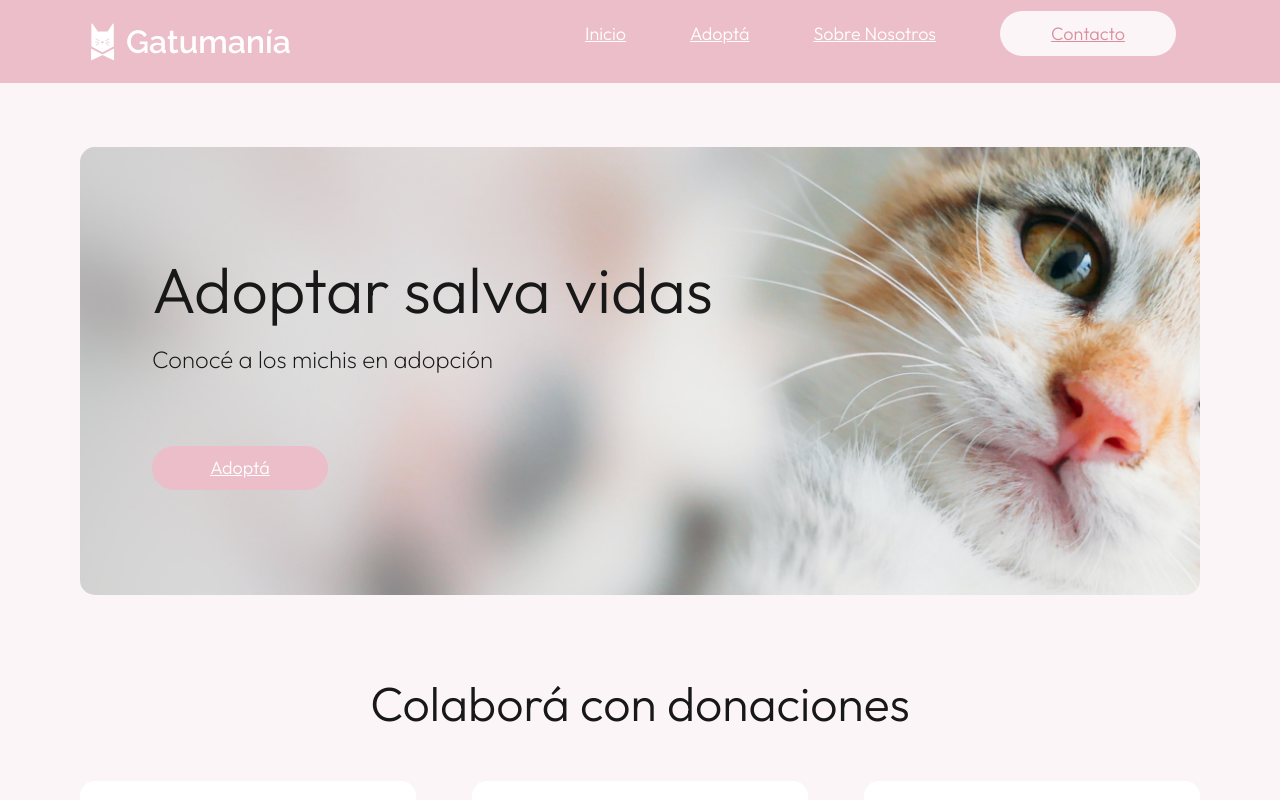
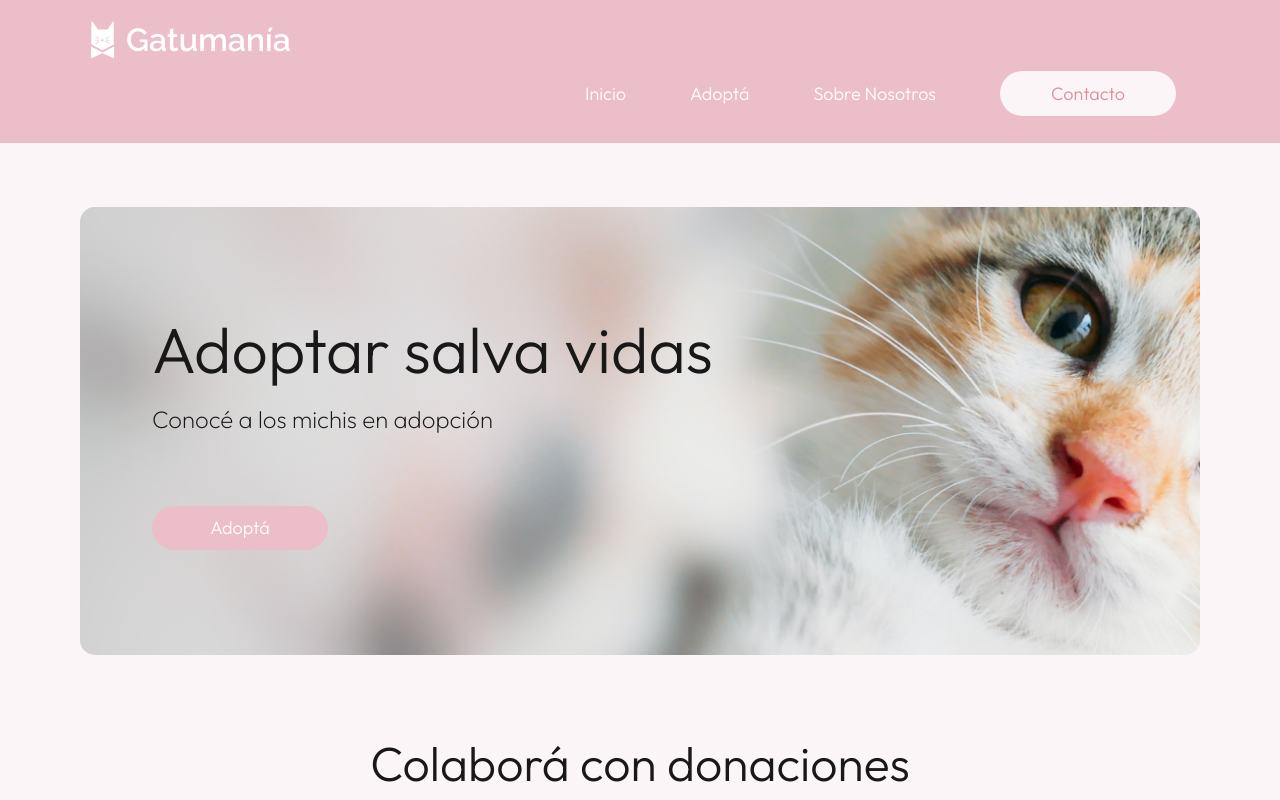
Before and after one commit to sofibaserga/Proyecto_Gatu, a plain HTML site: page index.html in a window 1280 px wide. Shown: the top 800 px of the page. Drawn offline with Linux system fonts and the light colour scheme.

Commit message:
PreEntrega2 version2

```diff
--- a/css/estilos.css
+++ b/css/estilos.css
@@ -5,19 +5,25 @@
 
 @import url('https://fonts.googleapis.com/css2?family=Outfit:wght@200;300&display=swap');
 
-*{
-    margin: 0;
+a{
+    text-decoration: none;
+
+}
+
+ul{
+    list-style: none;
+}
+
+body{
     padding: 0;
     font-family: 'Outfit', sans-serif;
-    text-decoration: none;
-    box-sizing: border-box;
-    list-style: none;
+    font-size: 1.125rem;
+    font-weight: 300;
     color: #181818;
+    background-color: #FCF5F7;
 }
 
 .botonRosa{
-    font-size: 1.125rem;
-    font-weight: 300;
     background-color: #ECBEC9;
     color: white;
     border-radius: 30px;
@@ -31,12 +37,6 @@
 .botonRosa:hover{
     background-color: #F2D1D9;
 }
-
-body{
-    background-color: #FCF5F7;
-}
-
-
 
 
 /* ------------- HEADER ------------- */
--- a/index.html
+++ b/index.html
@@ -20,7 +20,7 @@
 
         <!--El proyecto es sobre una ONG, Gatumania, que sigo hace un tiempo (mi hermana adopto sus a gatitas ahí). La fundadora, Nati, rescata un monton de gatitos, ademas de ayudar a los que estan enfermos de PIF-->
 
-        <header class="header">
+        <header class="header .container-fluid row">
             <a class="header__logo" href="./index.html">
                 <img class="header__logo__img" src="./assets/img/header/logo_gatumania.png" alt="logo" loading="lazy">
                 <!-- En assets -> img me hice subcarpetas para organizarme mejor las imagenes que iba a usar en cada página, de esta forma las encontraba de manera mas comoda-->
```
